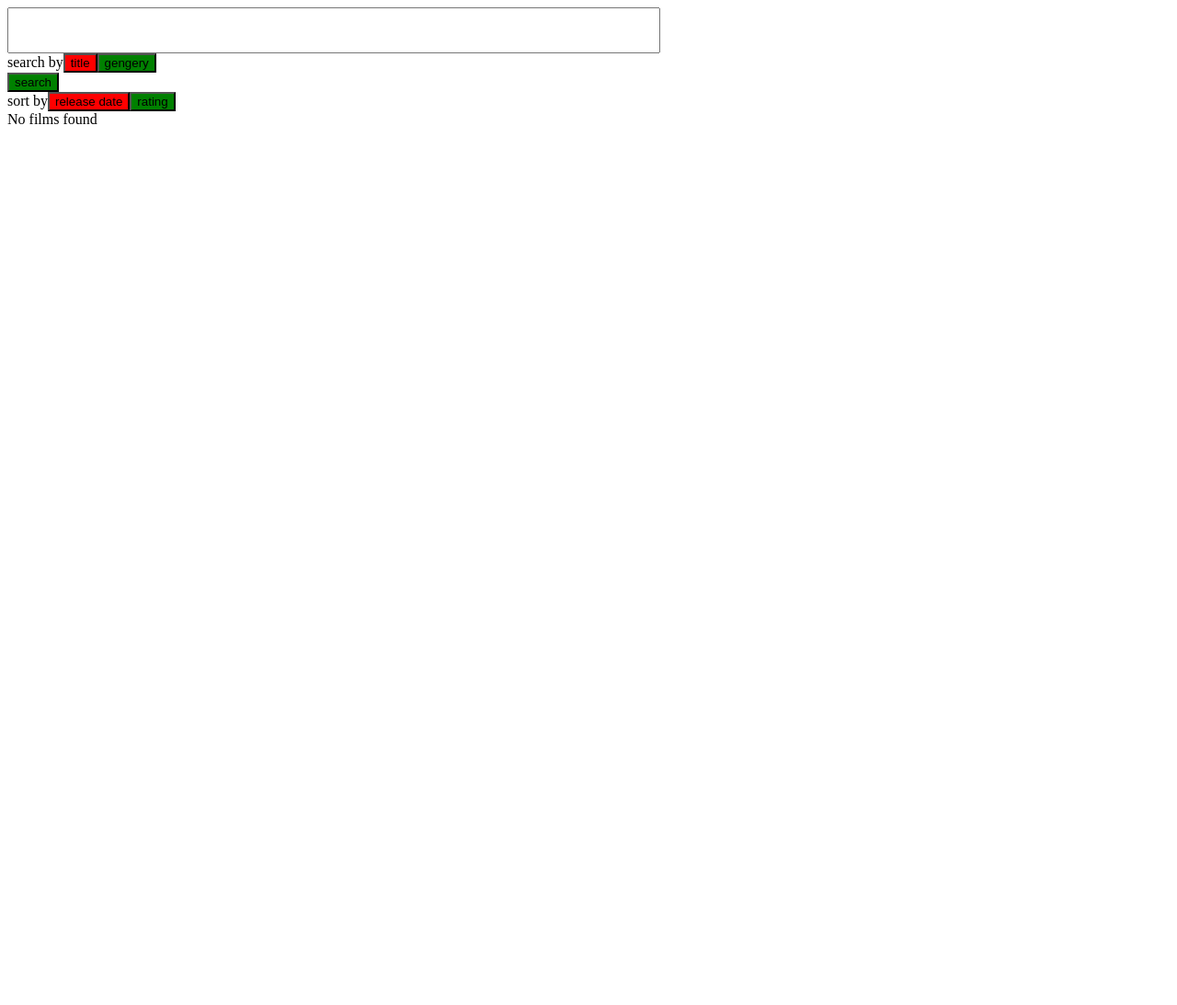
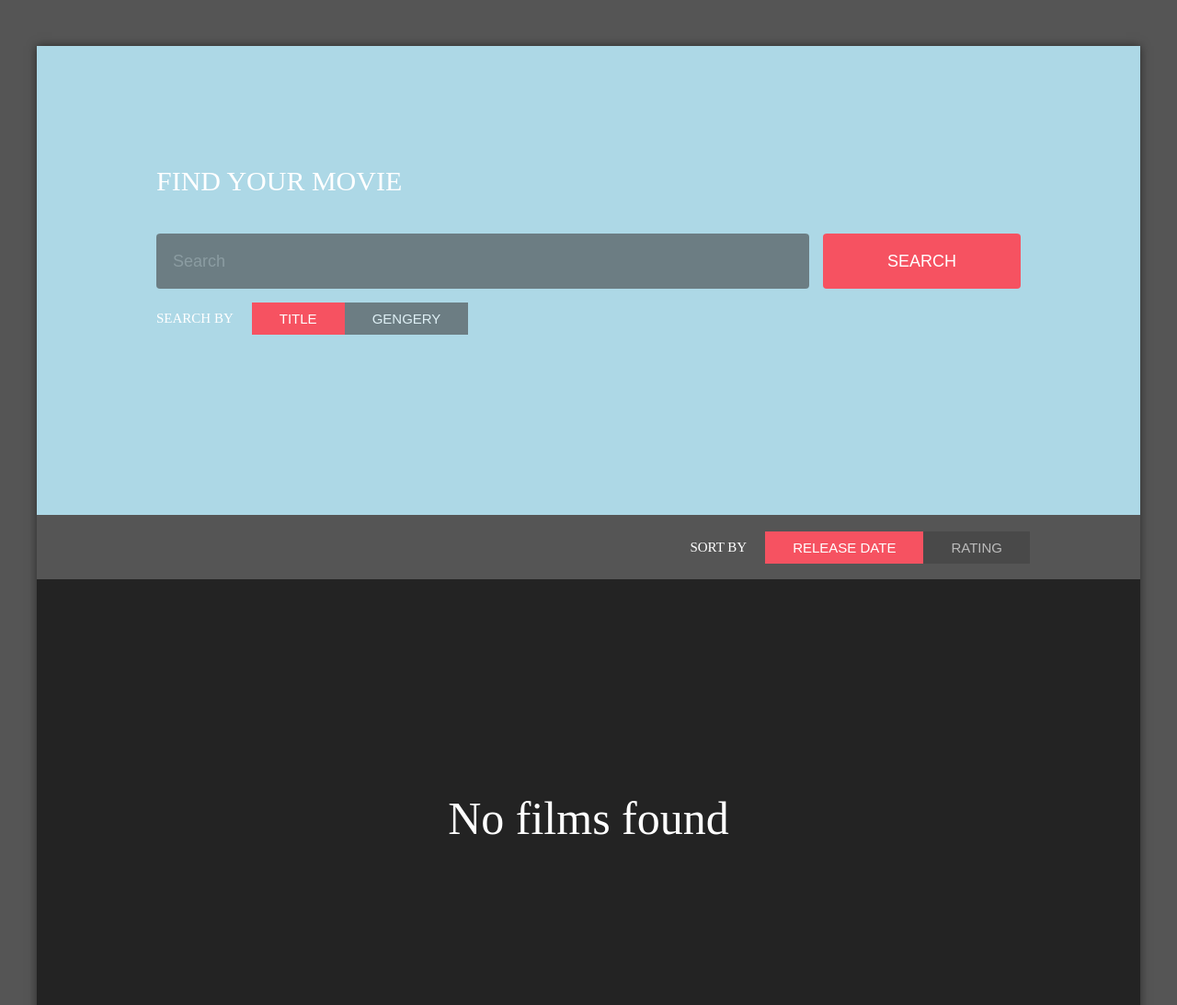
Before and after one commit to AliaksandrKazerski/FCMP-BY-Q4-2019-ReactJS, a React app: page / in a window 1280 px wide. Shown: the top 1093 px of the page at 92% size. Before the commit the page ends 800 px from the top, so only its background shows below. Built offline with nearby package versions, Linux system fonts and the light colour scheme.

Commit message:
feature/add main-page utils and styles

```diff
--- a/src/components/atoms/item-image/index.js
+++ b/src/components/atoms/item-image/index.js
@@ -8,13 +8,12 @@ export default class ItemImage extends React.Component {
     const { imgURL } = this.props;
 
     return(
-        <div
+        <>
+          <img
           className={classBlock}
-        >
-          <img
           src={imgURL}
           />
-        </div>
+        </>
     );
   }
 }
--- a/src/components/atoms/item-image/item-image.scss
+++ b/src/components/atoms/item-image/item-image.scss
@@ -0,0 +1,4 @@
+.item-image {
+  width: 320px;
+  height: 455px;
+}
--- a/src/components/atoms/search-button/index.js
+++ b/src/components/atoms/search-button/index.js
@@ -1,4 +1,7 @@
 import React from 'react';
+
+import { getTextToUpperCase } from '../../../utils/transform-text';
+
 import './search-button.scss';
 
 const classBlock = 'search-button';
@@ -13,7 +16,7 @@ export default class SearchButton extends React.Component {
           type={'button'}
           className={active ? `${classBlock}--active` : classBlock}
           onClick={onClick}
-          value={defaultValue}
+          value={getTextToUpperCase(defaultValue)}
         >
         </input>
       </>
--- a/src/components/atoms/search-button/search-button.scss
+++ b/src/components/atoms/search-button/search-button.scss
@@ -1,7 +1,17 @@
 .search-button {
-  background-color: green;
 
   &--active {
-    background-color: red;
+    padding: 0px 70px;
+    height: 60px;
+    border-radius: 4px;
+    -webkit-border-radius: 4px;
+    -moz-border-radius: 4px;
+    -ms-border-radius: 4px;
+    -o-border-radius: 4px;
+    font-size: 18px;
+    color: #ffffff;
+    outline: none;
+    border: none;
+    background-color: #F65261;
   }
 }
--- a/src/components/atoms/search-filter/index.js
+++ b/src/components/atoms/search-filter/index.js
@@ -1,6 +1,10 @@
 import React from 'react';
+
+import SearchButton from '../search-button';
+
+import { getTextToUpperCase, getTextToLowerCase } from '../../../utils/transform-text';
+
 import './search-filter.scss';
-import SearchButton from '../search-button';
 
 const classBlock = 'search-filter';
 
@@ -17,7 +21,7 @@ export default class SearchFilter extends React.Component {
     const { value } = e.target
     const { getActiveFilter } = this.props;
 
-    this.setState({ activeFilter: value }, () => {getActiveFilter(this.state.activeFilter)});
+    this.setState({ activeFilter: getTextToLowerCase(value) }, () => {getActiveFilter(this.state.activeFilter)});
   }
 
   renderFilters = (filters) => {
@@ -26,7 +30,7 @@ export default class SearchFilter extends React.Component {
     return filters.map(filter => {
       return <SearchButton
         onClick={this.changeActiveFilter}
-        defaultValue={filter}
+        defaultValue={getTextToUpperCase(filter)}
         active={filter === activeFilter}
       />
     });
@@ -37,10 +41,12 @@ export default class SearchFilter extends React.Component {
 
     return(
       <div className={classBlock}>
-        <span>
-          {title}
+        <span className={`${classBlock}__title`}>
+          {getTextToUpperCase(title)}
         </span>
+        <div className={`${classBlock}__filters`}>
         {filters && this.renderFilters(filters)}
+        </div>
       </div>
     );
   }
--- a/src/components/atoms/search-filter/search-filter.scss
+++ b/src/components/atoms/search-filter/search-filter.scss
@@ -0,0 +1,42 @@
+.search-filter {
+  display: flex;
+  font-size: 15px;
+  height: 35px;
+
+  &__title {
+    line-height: 35px;
+    color: #ffffff;
+    margin-right: 20px;
+  }
+
+  &__filters {
+    border-radius: 4px;
+    -webkit-border-radius: 4px;
+    -moz-border-radius: 4px;
+    -ms-border-radius: 4px;
+    -o-border-radius: 4px;
+
+    .search-button {
+      padding: 0px 30px;
+      height: 35px;
+      font-size: 15px;
+      color: #ffffff;
+      background-color: #424242;
+      outline: none;
+      border: none;
+      opacity: 0.6;
+    }
+
+    .search-button--active {
+      padding: 0px 30px;
+      width: none;
+      height: 35px;
+      font-size: 15px;
+      border-radius: 0px;
+      -webkit-border-radius: 0px;
+      -moz-border-radius: 0px;
+      -ms-border-radius: 0px;
+      -o-border-radius: 0px;
+    }
+  }
+}
--- a/src/components/atoms/search/index.js
+++ b/src/components/atoms/search/index.js
@@ -2,6 +2,7 @@ import React from 'react';
 import './search.scss';
 
 const classBlock = 'search';
+const DEFAULT_PLACEHOLDER = 'Search';
 
 export default class Search extends React.Component {
   constructor(props) {
@@ -29,6 +30,7 @@ export default class Search extends React.Component {
           className={classBlock}
           onChange={this.onChange}
           value={defaultValue}
+          placeholder={DEFAULT_PLACEHOLDER}
         >
         </input>
       </>
--- a/src/components/atoms/search/search.scss
+++ b/src/components/atoms/search/search.scss
@@ -1,4 +1,16 @@
 .search {
   width: 710px;
-  height: 50px;
+  height: 60px;
+  border-radius: 4px;
+  -webkit-border-radius: 4px;
+  -moz-border-radius: 4px;
+  -ms-border-radius: 4px;
+  -o-border-radius: 4px;
+  font-size: 18px;
+  color: #ffffff;
+  padding-left: 18px;
+  background: #424242;
+  opacity: 0.6;
+  outline: none;
+  border: none;
 }
--- a/src/components/molecules/movie/index.js
+++ b/src/components/molecules/movie/index.js
@@ -28,14 +28,16 @@ export default class Movie extends React.Component {
           <ItemImage
             imgURL={imgURL}
           />
-          <ItemReleaseDate
-            releaseText={releaseText}
-          />
+          <div className={`${classBlock}__release-and-title`}>
+            <ItemTitle
+              titleText={titleText}
+            />
+            <ItemReleaseDate
+              releaseText={releaseText}
+            />
+          </div>
           <ItemGenre
             genreText={genreText}
-          />
-          <ItemTitle
-            titleText={titleText}
           />
         </div>
     );
--- a/src/components/molecules/movie/movie.scss
+++ b/src/components/molecules/movie/movie.scss
@@ -0,0 +1,6 @@
+.movie {
+  &__release-and-title {
+    display: flex;
+    justify-content: space-between;
+  }
+}
--- a/src/components/molecules/results-body/index.js
+++ b/src/components/molecules/results-body/index.js
@@ -13,7 +13,7 @@ export default class ResultsBody extends React.Component {
   renderAdditionalPanel = () => {
     const { showResultCount, resultsCount, filmsGenre } = this.props
     return (
-      <div>
+      <div className={`${classBlock}__additional-panel--result-count`}>
         {showResultCount ?
           <ResultCount
           resultValue={resultsCount}
@@ -54,8 +54,14 @@ export default class ResultsBody extends React.Component {
 
     return(
       <div className={classBlock}>
-        {!!movies.length && this.renderAdditionalPanel()}
-        {!!movies.length ? this.renderMovies() : <span> No films found </span>}
+        <div className={`${classBlock}__additional-panel`}>
+          {!!movies.length && this.renderAdditionalPanel()}
+        </div>
+        <div className={`${classBlock}__movies`}>
+          {!!movies.length ? this.renderMovies() : <span className={`${classBlock}__movies--no-found`}> No films found </span>}
+        </div>
+        <div className={`${classBlock}__footer`}>
+        </div>
       </div>
     );
   }
--- a/src/components/molecules/results-body/results-body.scss
+++ b/src/components/molecules/results-body/results-body.scss
@@ -0,0 +1,36 @@
+.results-body {
+  &__additional-panel {
+    display: flex;
+    align-items: center;
+    height: 70px;
+    background-color: #555555;
+
+    &--result-count {
+      color: #ffffff;
+      margin-left: 120px;
+      font-size: 20px;
+      font-weight: bold;
+    }
+  }
+
+  &__movies {
+    padding: 60px 70px;
+    display: flex;
+    flex-wrap: wrap;
+    justify-content: space-between;
+    min-height: 400px;
+    background-color: #232323;
+
+    &--no-found {
+      color: #ffffff;
+      font-size: 50px;
+      line-height: 400px;
+      margin: 0 auto;
+    }
+  }
+
+  &__footer {
+    height: 70px;
+    background-color: #555555;
+  }
+}
--- a/src/components/molecules/search-panel/index.js
+++ b/src/components/molecules/search-panel/index.js
@@ -3,6 +3,8 @@ import React from 'react';
 import Search from '../../atoms/search/index';
 import SearchFilter from '../../atoms/search-filter/index';
 import SearchButton from '../../atoms/search-button/index';
+
+import { getTextToUpperCase } from '../../../utils/transform-text';
 
 import './search-panel.scss';
 
@@ -41,20 +43,29 @@ export default class SearchPanel extends React.Component {
 
     return(
       <div className={classBlock}>
+        <h1 className={`${classBlock}__title`}>
+          {getTextToUpperCase('find your movie')}
+        </h1>
+        <div className={`${classBlock}__search-block`}>
           <Search
             getValue={this.changeSearch}
             searchValue={search}
           />
+          <SearchButton
+            active
+            onClick={this.prepareSearchParams}
+            defaultValue={'search'}
+          />
+        </div>
+        <div className={`${classBlock}__first-filter`}>
           <SearchFilter
             getActiveFilter={this.changeSearchBy}
             activeFilter={searchBy}
             title={'search by'}
             filters={['title', 'gengery']}
           />
-        <SearchButton
-          onClick={this.prepareSearchParams}
-          defaultValue={'search'}
-        />
+        </div>
+        <div className={`${classBlock}__second-filter`}>
           <SearchFilter
             getActiveFilter={this.changeSortBy}
             activeFilter={sortBy}
@@ -62,6 +73,7 @@ export default class SearchPanel extends React.Component {
             filters={['release date', 'rating']}
           />
         </div>
+      </div>
     );
   }
 }
--- a/src/components/molecules/search-panel/search-panel.scss
+++ b/src/components/molecules/search-panel/search-panel.scss
@@ -0,0 +1,34 @@
+.search-panel {
+  position: relative;
+  padding-top: 110px;
+  height: 400px;
+  background-color: lightblue;
+
+  &__title {
+    color: #ffffff;
+    font-size: 30px;
+    font-weight: normal;
+    margin-left: 130px;
+  }
+
+  &__search-block {
+    margin-top: 40px;
+    display: flex;
+    justify-content: center;
+
+    .search {
+      margin-right: 15px;
+    }
+  }
+
+  &__first-filter {
+    margin-left: 130px;
+    margin-top: 15px;
+  }
+
+  &__second-filter {
+    bottom: -52.5px;
+    right: 120px;
+    position: absolute;
+  }
+}
--- a/src/components/organisms/main-page/index.js
+++ b/src/components/organisms/main-page/index.js
@@ -4,6 +4,10 @@ import SearchPanel from '../../molecules/search-panel';
 import ResultsBody from '../../molecules/results-body';
 import Film from '../../molecules/film';
 import { moviesAPI } from '../../../api';
+
+import './main-page.scss';
+
+const classBlock = 'main-page';
 
 export default class MainPage extends React.Component {
   constructor(props) {
@@ -57,7 +61,8 @@ export default class MainPage extends React.Component {
     } = this.state
 
     return(
-      <>
+      <main className={classBlock}>
+        <div className={`${classBlock}__content`}>
           {showSearchPanel ?
           <SearchPanel
             getSearchParams={this.fetchMovies}
@@ -75,7 +80,8 @@ export default class MainPage extends React.Component {
             movies={movies}
             resultsCount={resultsCount}
           />
-      </>
+        </div>
+      </main>
     );
   };
 }
--- /dev/null
+++ b/src/components/organisms/main-page/main-page.scss
@@ -0,0 +1,18 @@
+body {
+  margin: 0;
+  padding: 0;
+}
+
+.main-page {
+  padding-top: 50px;
+  padding-bottom: 50px;
+  background-color: #555555;
+  width: 100%;
+  height: 100%;
+
+  &__content {
+    margin: 0 auto;
+    width: 1200px;
+    box-shadow: 0 0 10px rgba(0,0,0,0.5);
+  }
+}
--- /dev/null
+++ b/src/utils/transform-text.js
@@ -0,0 +1,7 @@
+export function getTextToUpperCase(text) {
+  return text.toUpperCase();
+};
+
+export function getTextToLowerCase(text) {
+  return text.toLowerCase();
+}
```
Lines whose indentation alone changed are shown as unchanged.
